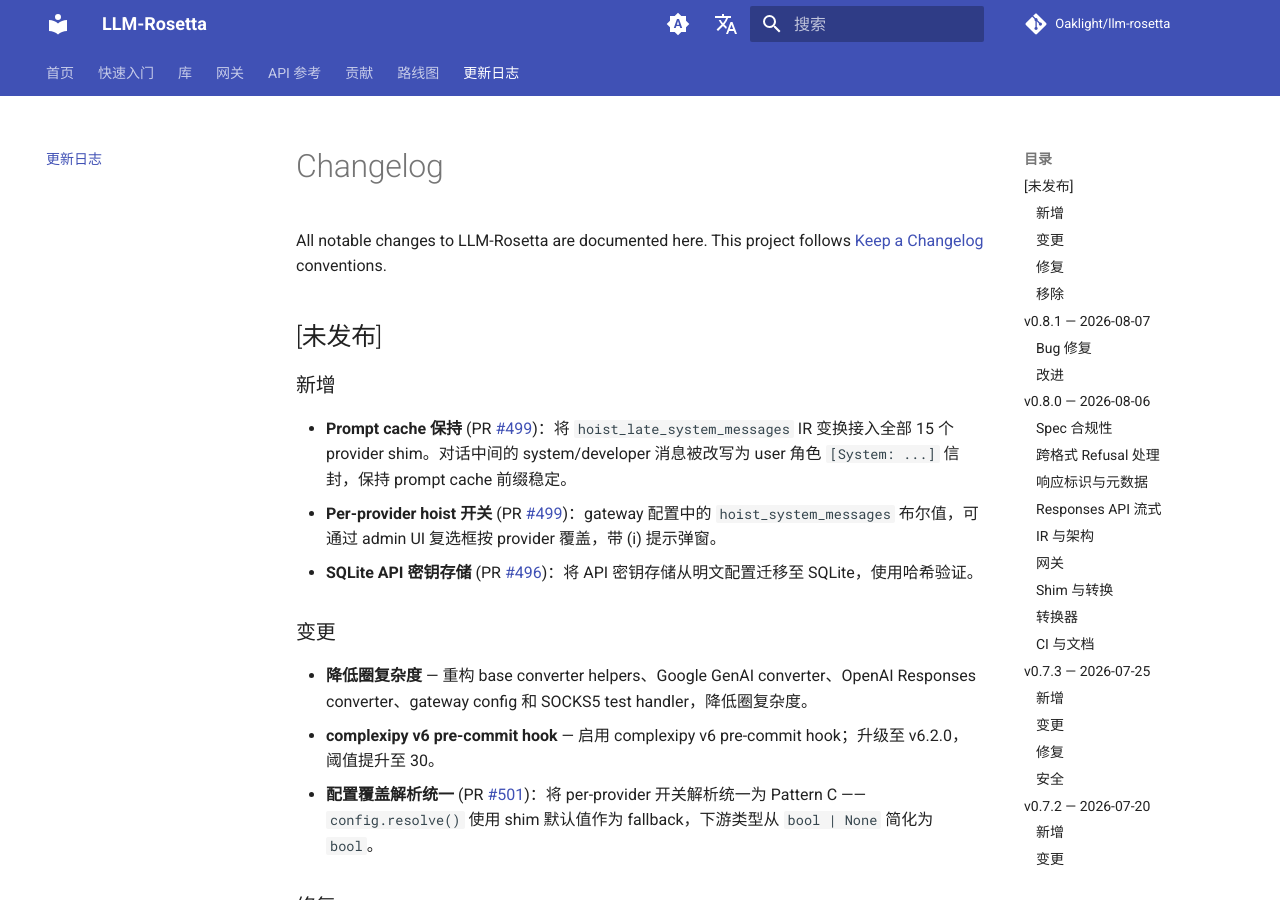
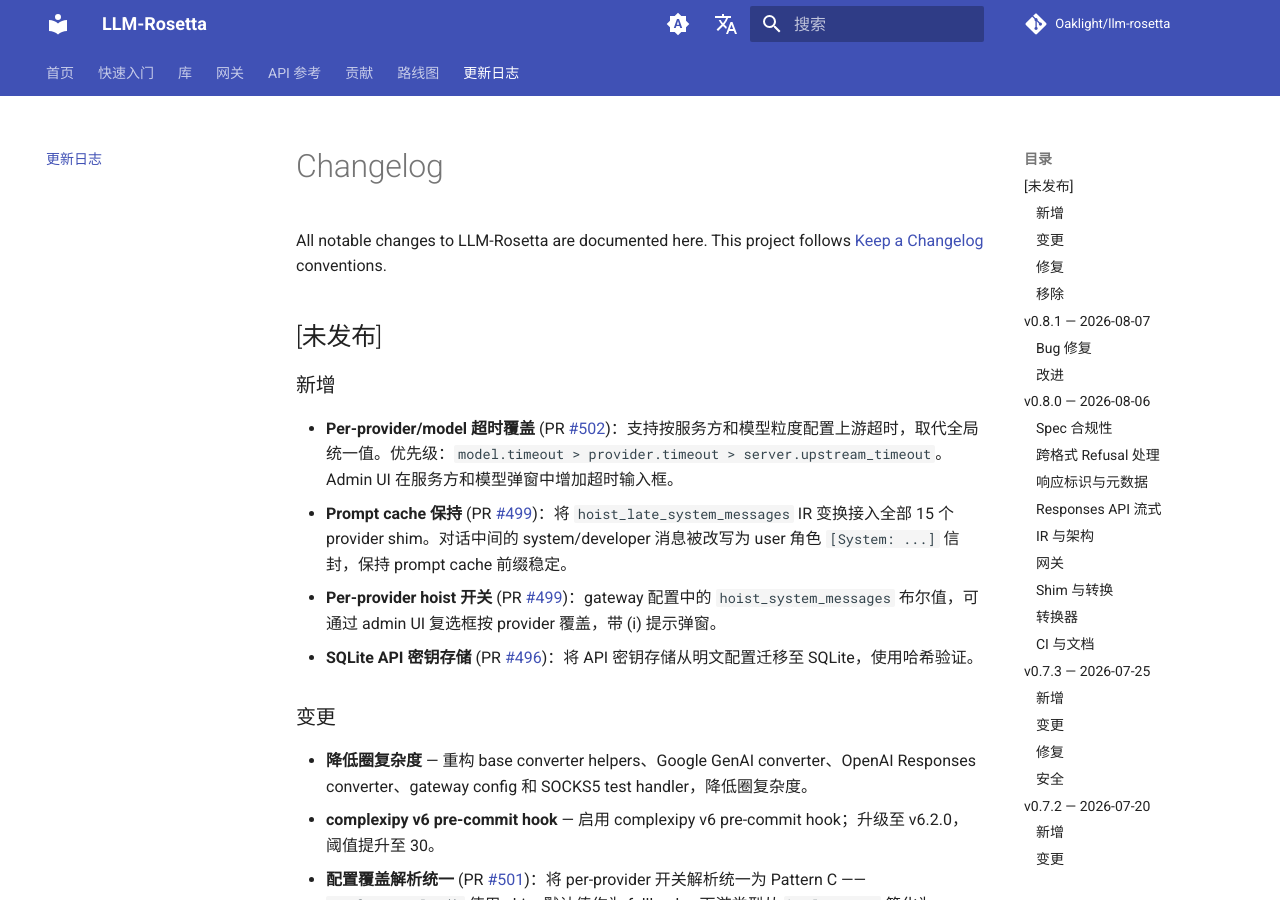
Before and after one commit to Oaklight/llm-rosetta, an MkDocs documentation site: the page built from docs/changelog.md, in a window 1280 px wide and 900 px high. Built offline with MkDocs 1.6.1 and Material for MkDocs 9.7.7, drawn with Linux system fonts in a browser that asks for light colours; comment, search, counter and statistics services are not loaded.

Commit message:
docs: add changelog entry for PR #502 (timeout overrides)

```diff
--- a/docs/changelog.md
+++ b/docs/changelog.md
@@ -10,6 +10,7 @@
 
 ### 新增
 
+- **Per-provider/model 超时覆盖** (PR [#502](https://github.com/Oaklight/llm-rosetta/pull/502))：支持按服务方和模型粒度配置上游超时，取代全局统一值。优先级：`model.timeout > provider.timeout > server.upstream_timeout`。Admin UI 在服务方和模型弹窗中增加超时输入框。
 - **Prompt cache 保持** (PR [#499](https://github.com/Oaklight/llm-rosetta/pull/499))：将 `hoist_late_system_messages` IR 变换接入全部 15 个 provider shim。对话中间的 system/developer 消息被改写为 user 角色 `[System: ...]` 信封，保持 prompt cache 前缀稳定。
 - **Per-provider hoist 开关** (PR [#499](https://github.com/Oaklight/llm-rosetta/pull/499))：gateway 配置中的 `hoist_system_messages` 布尔值，可通过 admin UI 复选框按 provider 覆盖，带 (i) 提示弹窗。
 - **SQLite API 密钥存储** (PR [#496](https://github.com/Oaklight/llm-rosetta/pull/496))：将 API 密钥存储从明文配置迁移至 SQLite，使用哈希验证。
```
